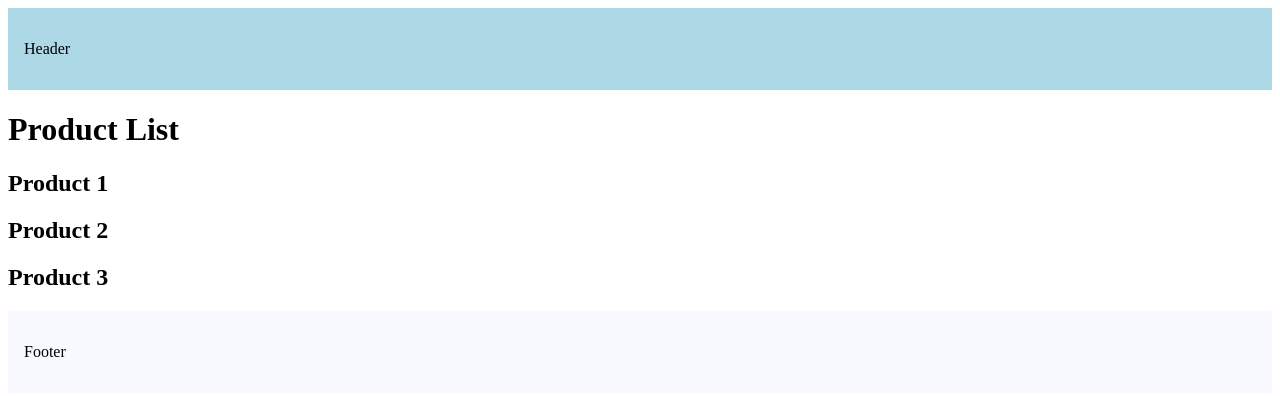
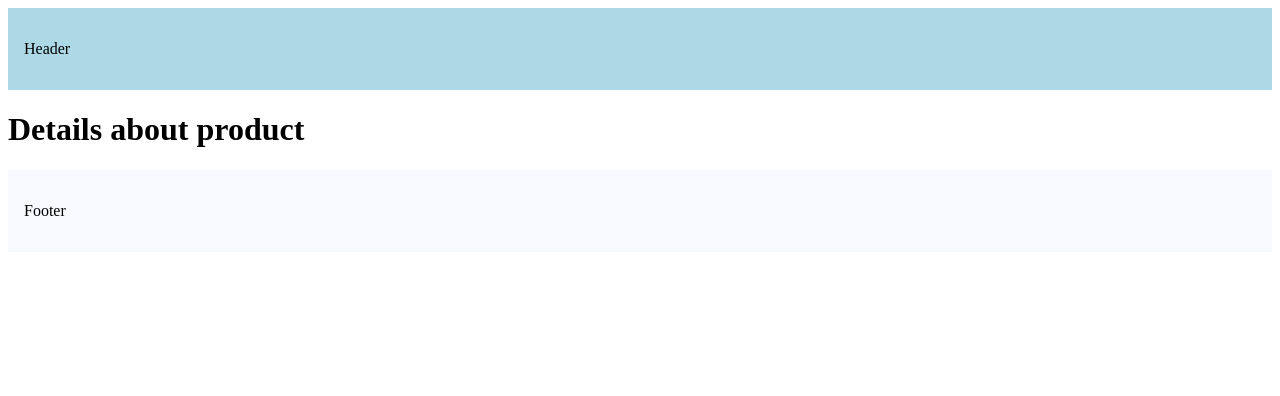
Before and after one commit to GiorgiTch204/nextjs_practise, a Next.js app: page /products in a window 1280 px wide. Shown: the top 396 px of the page. Built offline with nearby package versions, Linux system fonts and the light colour scheme.

Commit message:
Created routing metadata

```diff
--- a/src/app/about/page.tsx
+++ b/src/app/about/page.tsx
@@ -1,4 +1,8 @@
 "use client";
+
+export const metadata={
+    title: "About Codevulution"
+}
 
 export default function About(){
     return <h1>About Page</h1>
--- a/src/app/products/page.tsx
+++ b/src/app/products/page.tsx
@@ -1,12 +1,19 @@
-"use client";
+import { Metadata } from "next";
 
-export default function ProductList(){
-    return(
-        <>
-            <h1>Product List</h1>
-            <h2>Product 1</h2>
-            <h2>Product 2</h2>
-            <h2>Product 3</h2>
-        </>
-    )
+type Props = {
+    params: Promise<{ProductId: string}>
+}
+
+export const generateMetadata = async ({params}:Props): Promise<Metadata> => {
+    const id = (await params).ProductId;
+    return {
+        title: `Product ${id}`
+    }
+}
+
+export default async function ProductList({
+    params,
+}:Props) {
+    const productId = (await params).ProductId;
+    return <h1>Details about product {productId}</h1>
 };
```
